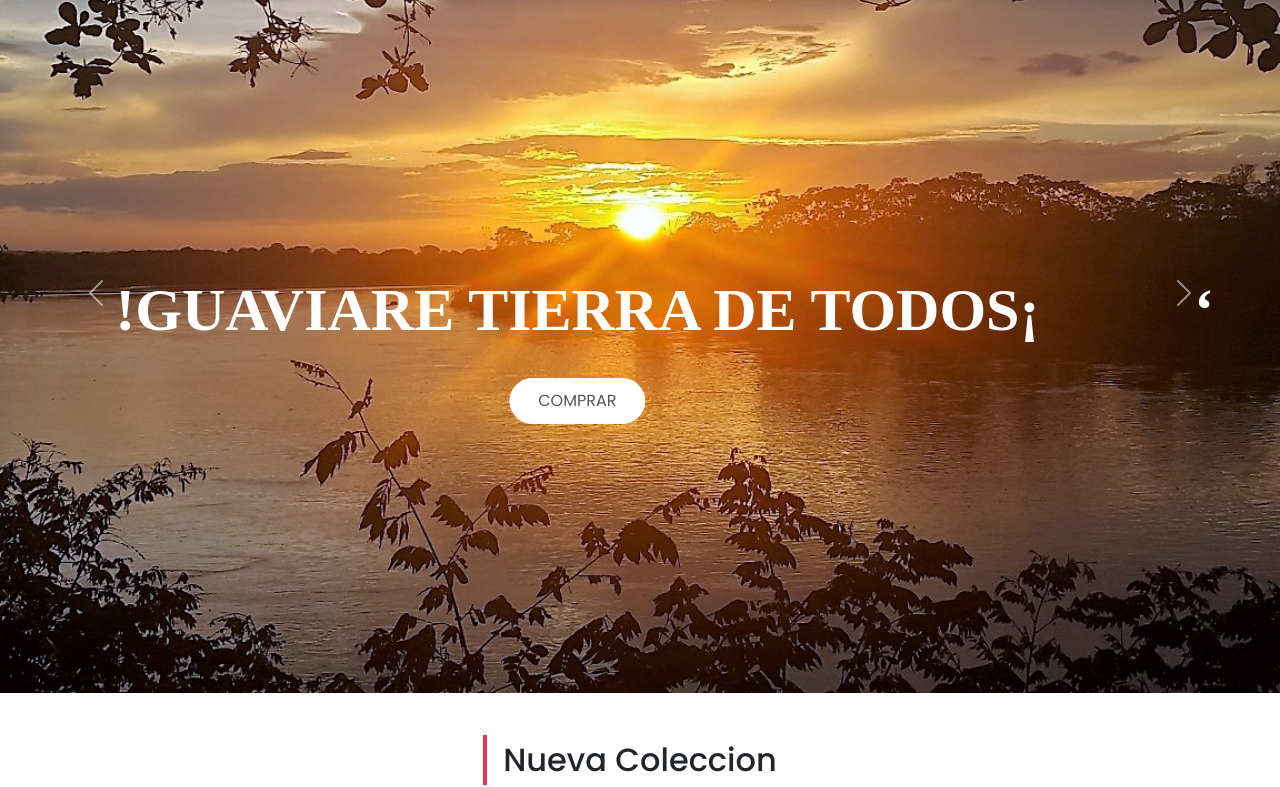
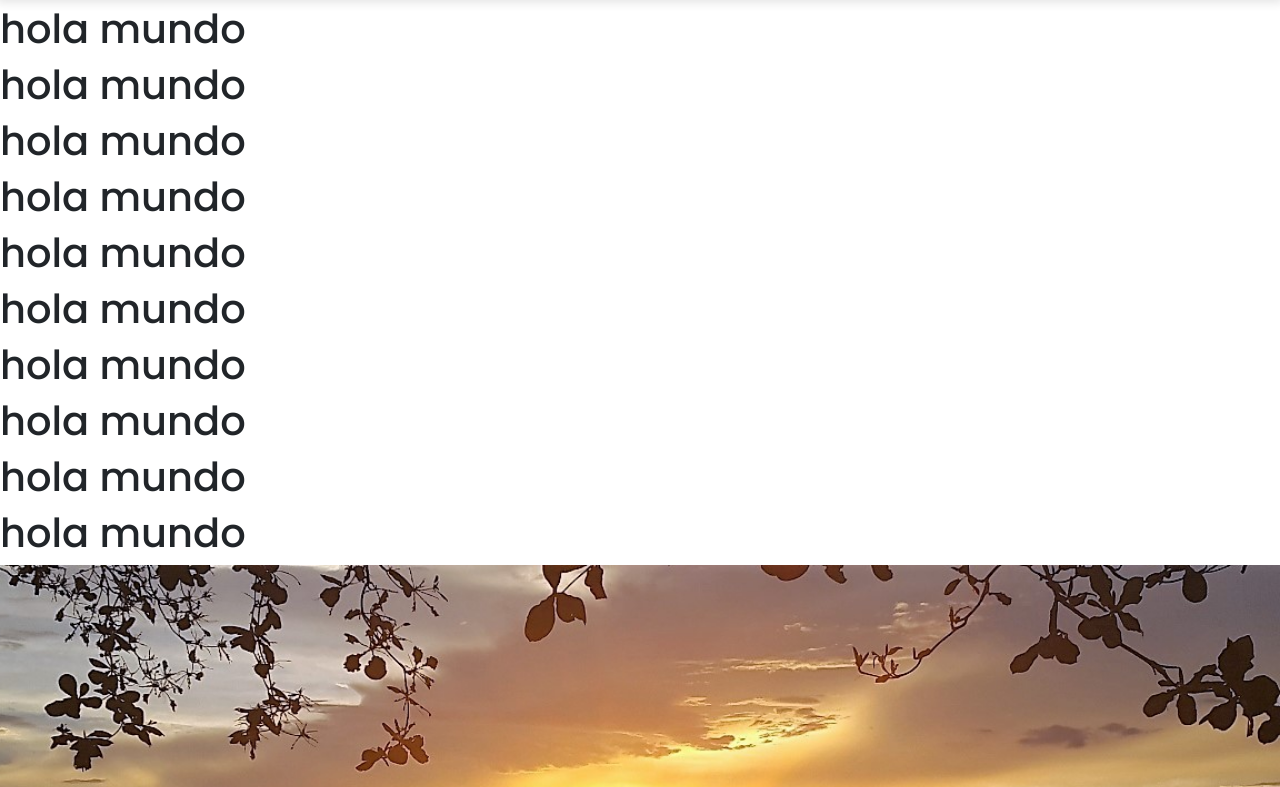
Before and after one commit to IAML0UIS/FMG, a plain HTML site: page index.html in a window 1280 px wide. Shown: the part 107-894 px from the top of the page. Drawn offline with nearby package versions, Linux system fonts and the light colour scheme; a web font is replaced by a local one.

Commit message:
FMG-CAMBIOS

```diff
--- a/index.html
+++ b/index.html
@@ -13,7 +13,18 @@
     <link rel = "stylesheet" href = "css/main.css">
 </head>
 <body>
-
+    <h1>hola mundo</h1>
+    <h1>hola mundo</h1>
+    <h1>hola mundo</h1>
+    <h1>hola mundo</h1>
+    <h1>hola mundo</h1>
+    <h1>hola mundo</h1>
+    <h1>hola mundo</h1>
+    <h1>hola mundo</h1>
+    <h1>hola mundo</h1>
+    <h1>hola mundo</h1>
+    <h1>hola mundo</h1>
+    <h1>hola mundo</h1>
     <!-- navbar -->
     <nav class = "navbar navbar-expand-lg navbar-light bg-white py-4 fixed-top">
         <div class = "container">
```
